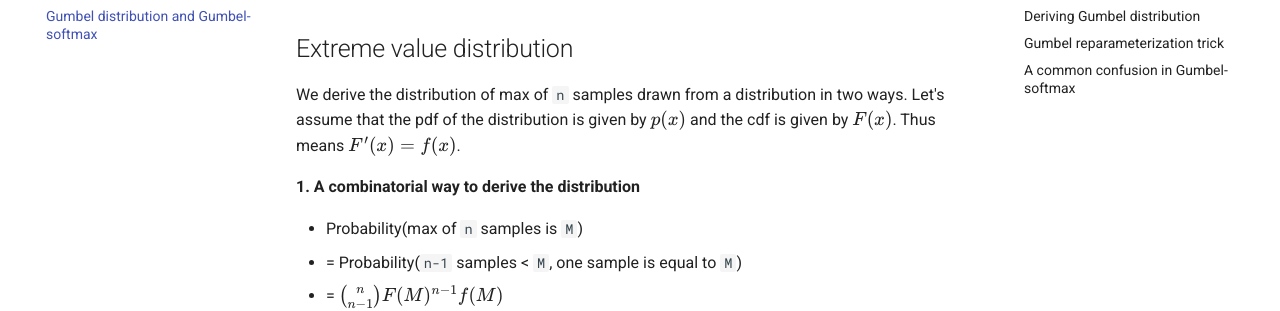
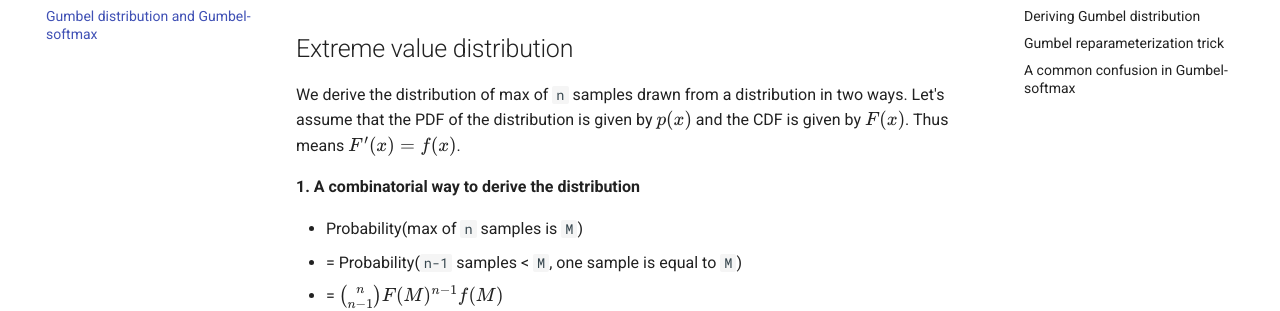
Before and after one commit to mukappalambda/readings, an MkDocs documentation site: the page built from docs/gumbel_softmax.md, in a window 1280 px wide and 900 px high. Shown: the part 197-508 px from the top of the window. Built offline with MkDocs 1.6.1 and Material for MkDocs 9.7.7, drawn with Linux system fonts in a browser that asks for light colours; comment, search, counter and statistics services are not loaded; the version menu is left out.

Commit message:
fix: use uppercase for pdf and cdf

```diff
--- a/docs/gumbel_softmax.md
+++ b/docs/gumbel_softmax.md
@@ -2,7 +2,7 @@
 
 ## Extreme value distribution
 
-We derive the distribution of max of `n` samples drawn from a distribution in two ways. Let's assume that the pdf of the distribution is given by $p(x)$ and the cdf is given by $F(x)$. Thus means $F'(x) = f(x)$.
+We derive the distribution of max of `n` samples drawn from a distribution in two ways. Let's assume that the PDF of the distribution is given by $p(x)$ and the CDF is given by $F(x)$. Thus means $F'(x) = f(x)$.
 
 **1. A combinatorial way to derive the distribution**
 
```
